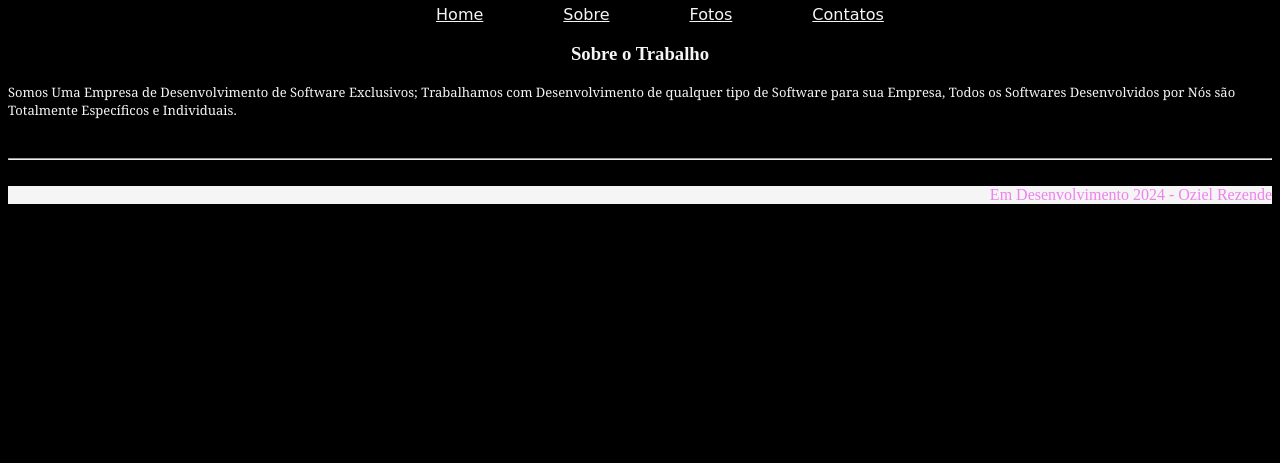
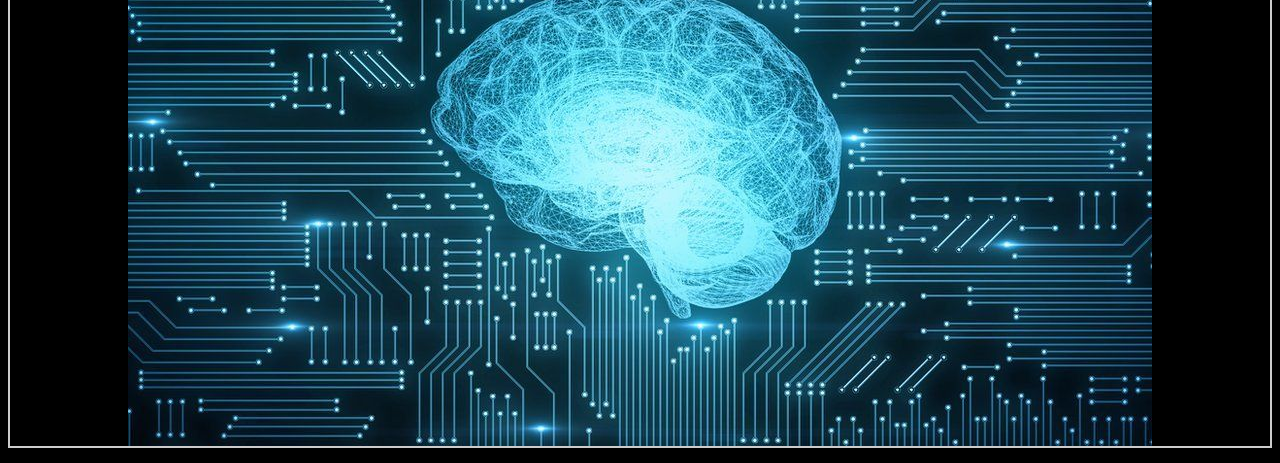
Before and after one commit to ozielrezende/trabalho, a plain HTML site: page index.html in a window 1280 px wide. Shown: the part 140-603 px from the top of the page. Drawn offline with Linux system fonts and the light colour scheme.

Commit message:
Update index.html

```diff
--- a/index.html
+++ b/index.html
@@ -9,7 +9,7 @@
 </head>
 <body>
     <div class="container">
-        <img src="_108243428_gettyimages-871148930.jpg" alt="">
+        <img src="cerebro.jpg" alt="">
     </div>
 
     <header>
```
